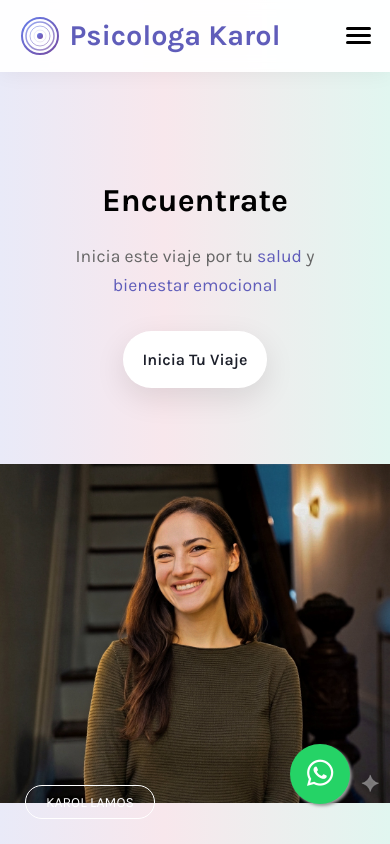
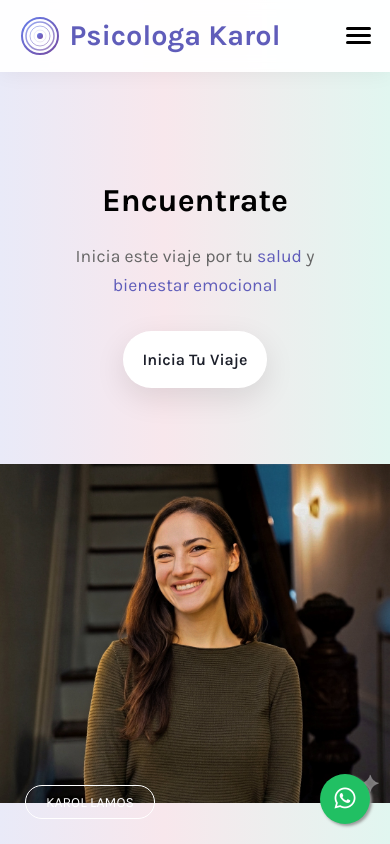
Before and after one commit to Headstaa/Web, a plain HTML site: page index.html in a window 390 px wide. Shown: the top 844 px of the page. Drawn offline with Linux system fonts and the light colour scheme.

Commit message:
Color wp bnt

```diff
--- a/style.css
+++ b/style.css
@@ -1362,7 +1362,7 @@ nav {
     right: 40px;  /* Distancia desde el borde derecho */
 
     /* Estilo visual (Color de WhatsApp) */
-    background-color: #25d366;
+    background-color: #21c063;
     color: #FFF;
     border-radius: 50px; /* Lo hace circular */
     text-align: center;
@@ -1379,6 +1379,16 @@ nav {
 .whatsapp-float:hover {
     background-color: #128c7e;
 }
+
+@media (max-width: 767px) {
+	.whatsapp-float {
+		width: 50px;
+		height: 50px;
+		bottom: 20px;
+		right: 20px;
+		font-size: 24px;
+		line-height: 50px;
+	}
 
 /* Footer */
 footer {
```
